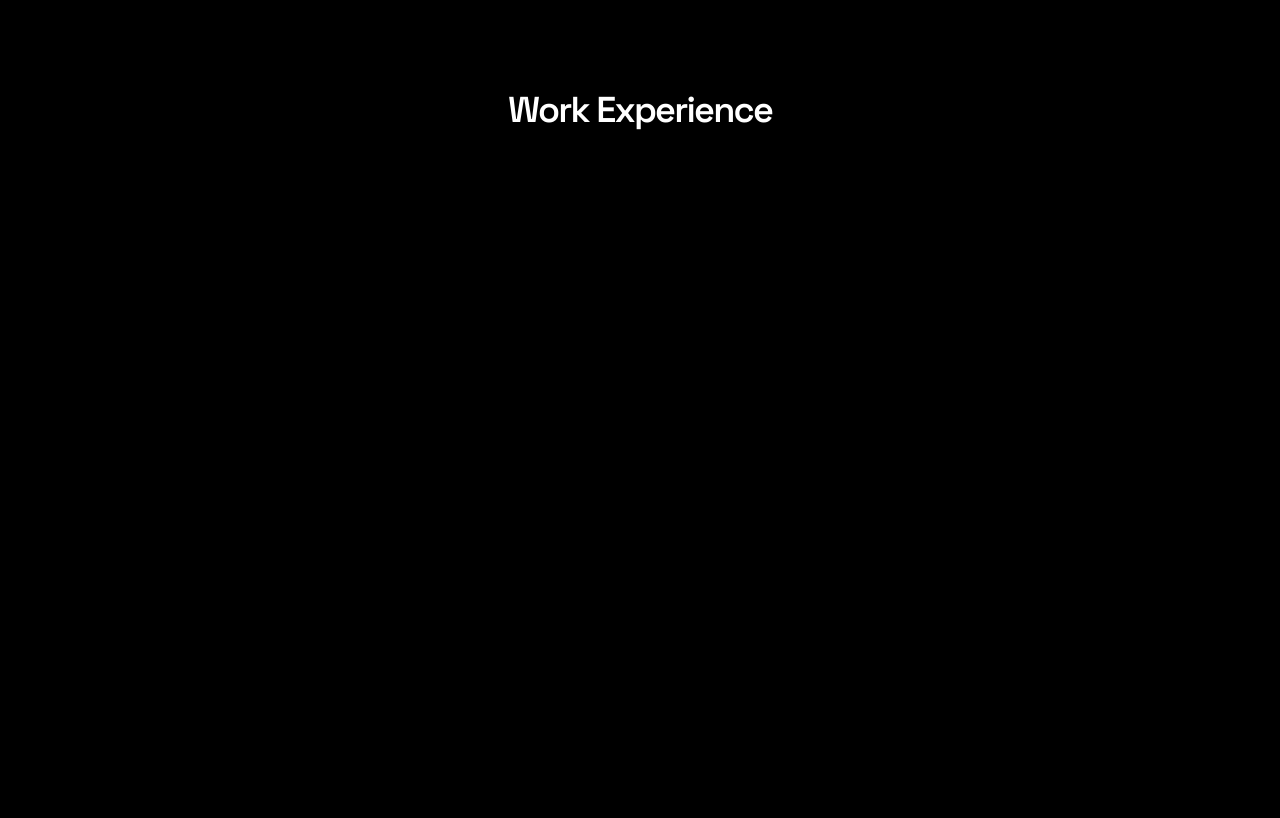
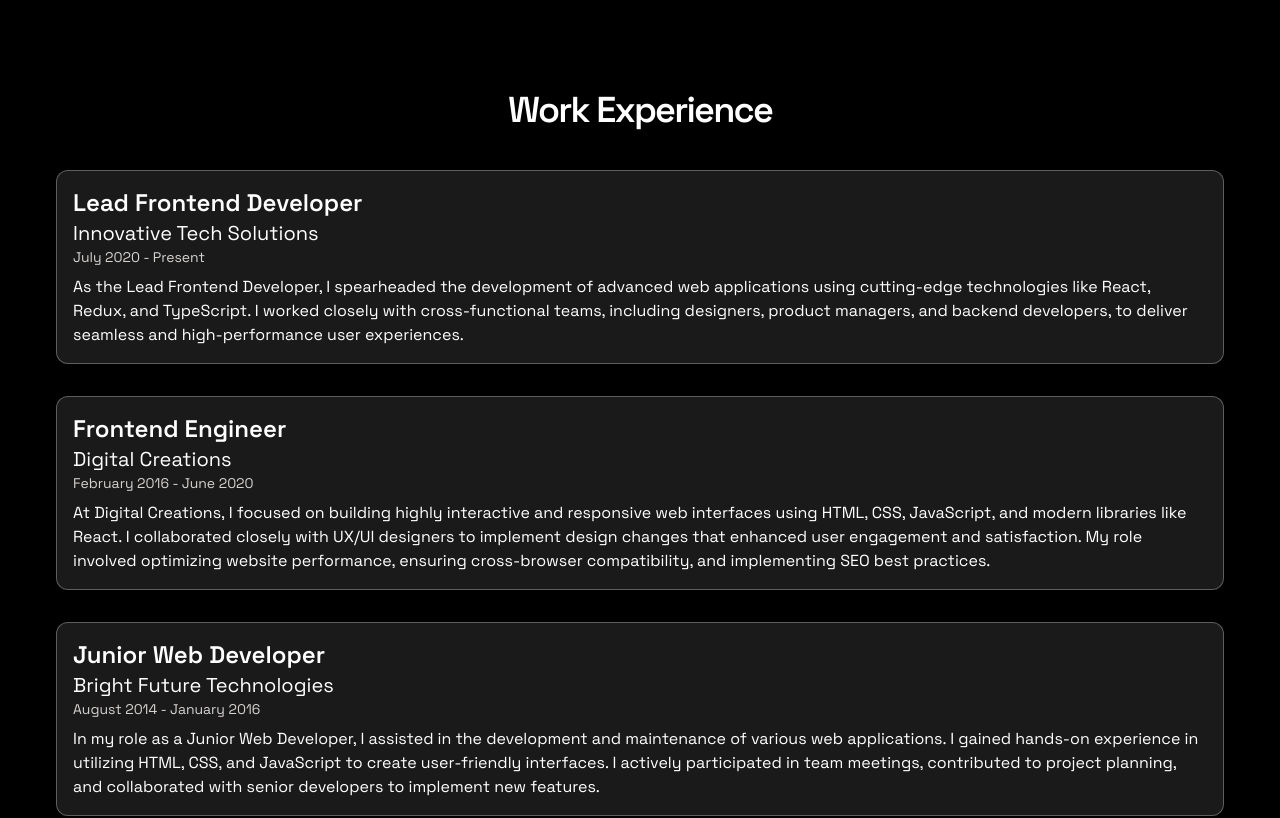
Before and after one commit to MangeshChaudhari2000/myPortfolio, a React (Create React App) app: page / in a window 1280 px wide. Shown: the part 3280-4098 px from the top of the page. Built offline with nearby package versions, Linux system fonts and the light colour scheme.

Commit message:
updated fields

```diff
--- a/src/Components/Projects.jsx
+++ b/src/Components/Projects.jsx
@@ -20,19 +20,19 @@ const Projects = () => {
             initial={{ opacity: 0, scale: 0.9 }}
             animate={{ opacity: 1, scale: 1 }}
             transition={{ duration: 0.5 }}
-            whileHover={{scale:1.05}}
+            whileFocus={{scale:1.05}}
             key={project.id}
             className="group relative overflow-hidden rounded-3xl"
           >
             <motion.img
-            whileHover={{scale:1.1}}
+            whileFocus={{scale:1.1}}
               src={project.image}
               alt="projectImage"
               className="w-full h-full object-cover duration-500 group-hover:scale-110"
             />
             <motion.div
             initial={{opacity:0}}
-            whileHover={{opacity:1}}
+            whileFocus={{opacity:1}}
             transition={{duration:.5}}
 
             className="absolute inset-0 flex flex-col items-center justify-center text-white opacity-0 backdrop-blur-lg transition-opacity duration-500 hover:opacity-100">
--- a/src/Components/WorkExperience.jsx
+++ b/src/Components/WorkExperience.jsx
@@ -14,7 +14,7 @@ const WorkExperience = () => {
       </motion.h2>
       <motion.div
         initial={{ opacity: 0 }}
-        whileHover={{ opacity: 1 }}
+        whileInView={{ opacity: 1 }}
         transition={{ duration: 1, delay: 0.5 }}
         className="space-y-8 p-10"
       >
```
